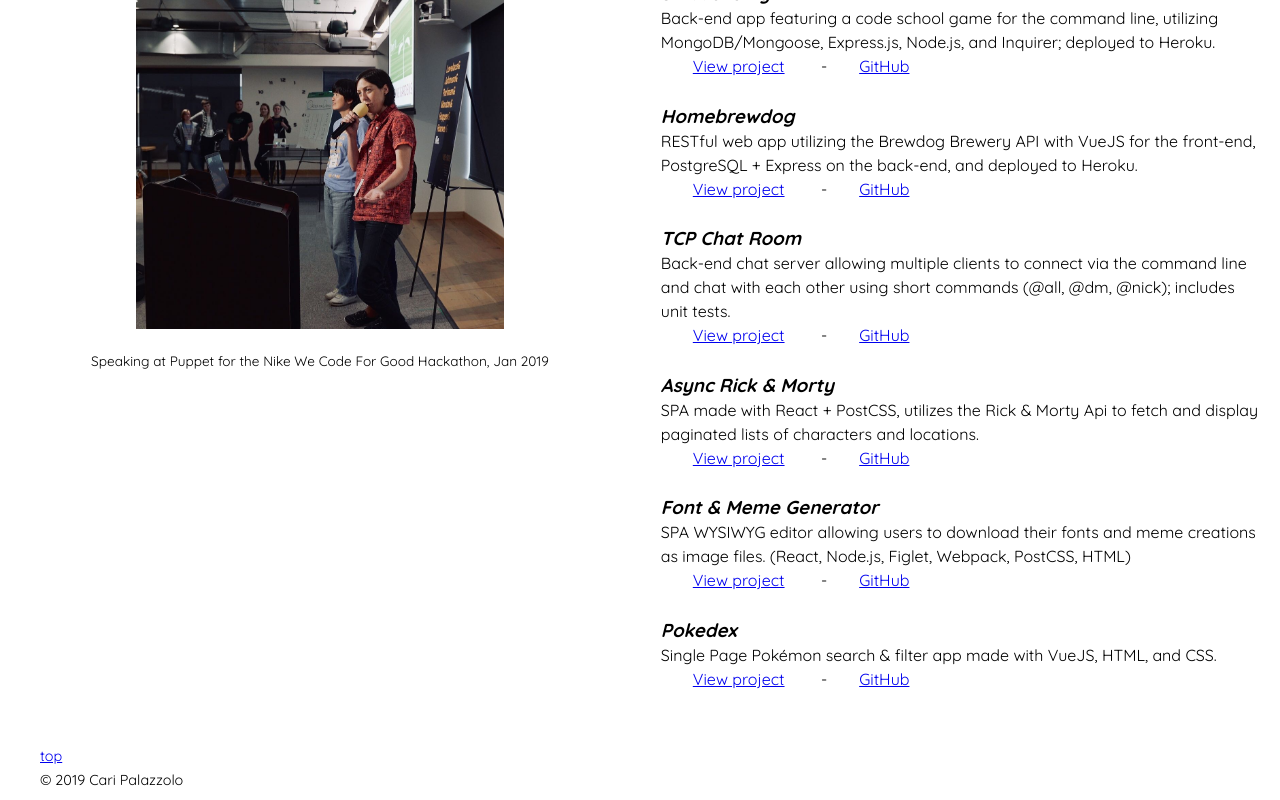
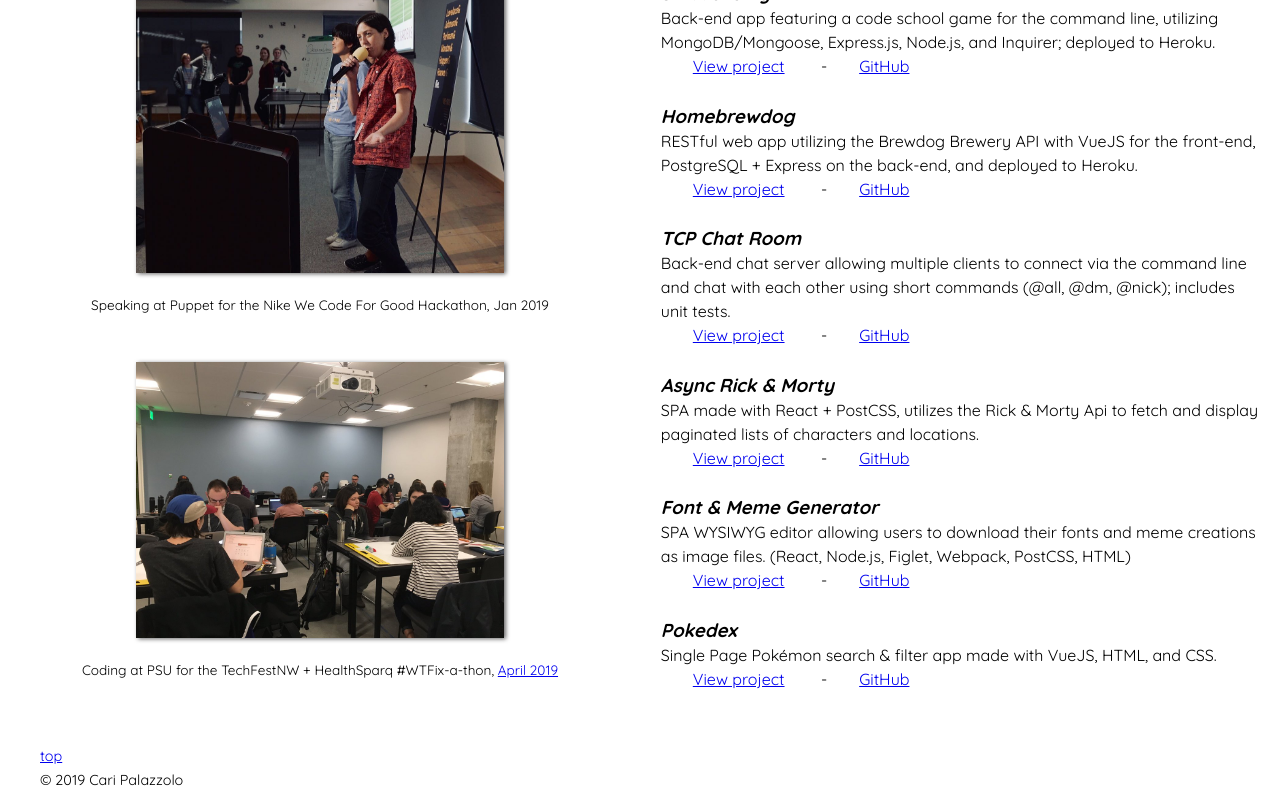
Before and after one commit to caripizza/portfolio, a React app: page /projects in a window 1280 px wide. Shown: the part 389-1189 px from the top of the page. Built offline with nearby package versions, Linux system fonts and the light colour scheme; what promise-middleware-redux would draw is missing.

Commit message:
added wtfixathon to projects;

```diff
--- a/src/components/projects/Projects.css
+++ b/src/components/projects/Projects.css
@@ -15,8 +15,7 @@
 
   img {
     width: 23em;
-    /*animation-duration: 1.5s;
-    animation-name: slidein;*/
+    filter: drop-shadow(.16em .11em .14em rgb(104, 103, 103));
     justify-self: center;
     padding-top: 2em;
     }
@@ -56,9 +55,16 @@
       margin: 1em 2em;
     }
 
+    .twitter {
+      margin: 0 !important;
+    }
+
+
     p.caption {
       font-size: .85rem;
       text-align: center;
+      margin-right: 1em;
+      margin-left: 1em;
     }
   }
 
@@ -98,6 +104,10 @@
     section {
       margin: 0;
     }
+    section.left {
+        border-bottom: 2px solid lightgray;
+
+      }
 
     article {
       padding: .5em 1.7em 1em 1.7em;
--- a/src/components/projects/Projects.js
+++ b/src/components/projects/Projects.js
@@ -2,6 +2,7 @@ import React from 'react';
 import { Link } from 'react-router-dom';
 import styles from './Projects.css';
 import hackathonPic from '../../../assets/hackathon.jpg';
+import wtfixathonPic from '../../../assets/wtfixathon.jpg';
 
 const Projects = () => {
   return (
@@ -11,11 +12,22 @@ const Projects = () => {
         <section className={styles.left}>
           <h1>Projects</h1>
           <p className={styles.description}>I love the full stack but thrive in front-end web development. I’m driven to create responsive, accessible websites, and improve user experiences through my thoughtful, detailed approach.</p>
-          <a href="http://caripalazzolo.com/s/portfolio.pdf" target="_blank" rel="noopener noreferrer">Digital Design & Visual Art Samples</a>
+
           <div className={styles.imgs}>
             <img src={hackathonPic} alt="hackathon"/>
             <p className={styles.caption}>Speaking at Puppet for the Nike We Code For Good Hackathon, Jan 2019</p>
+            <img src={wtfixathonPic} alt="wtfixathon"/>
+            <p className={styles.caption}>
+              Coding at PSU for the TechFestNW + HealthSparq #WTFix-a-thon, {' '}
+              <a className={styles.twitter}
+                href="https://twitter.com/HealthSparq/status/1113864386865651712?ref_src=twsrc%5Etfw"
+                target="_blank" rel="noopener noreferrer"
+              >
+                April 2019
+              </a>
+            </p>
           </div>
+
         </section>
 
 
--- a/src/components/work/Work.js
+++ b/src/components/work/Work.js
@@ -57,6 +57,9 @@ const Work = () => {
                 </ul>
               </div>
             </Accordion>
+            <br/>
+            <br/>
+            <a href="http://caripalazzolo.com/s/portfolio.pdf" target="_blank" rel="noopener noreferrer">Digital Design & Visual Art Samples</a>
 
           </article>
 
```
Also changed, not shown: assets/wtfixathon.jpg (added).
